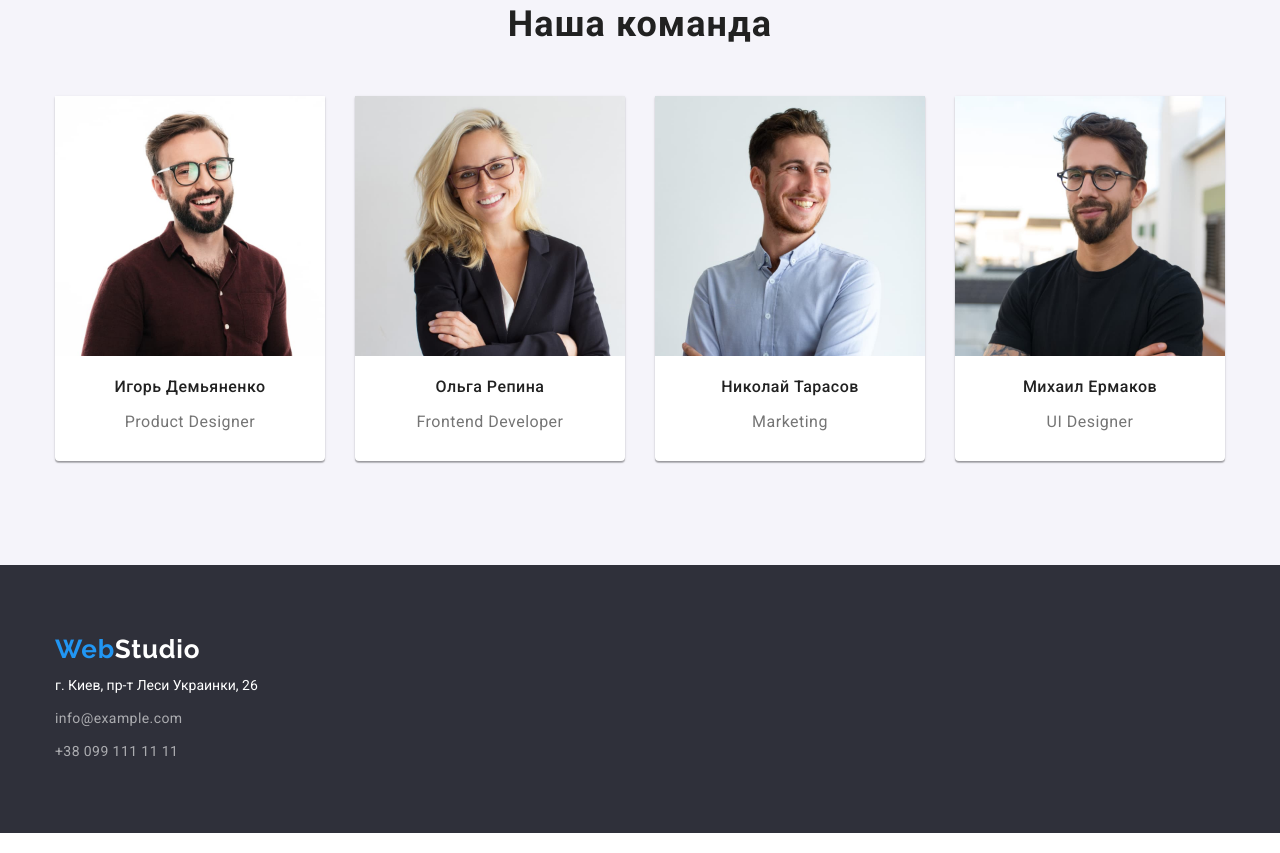
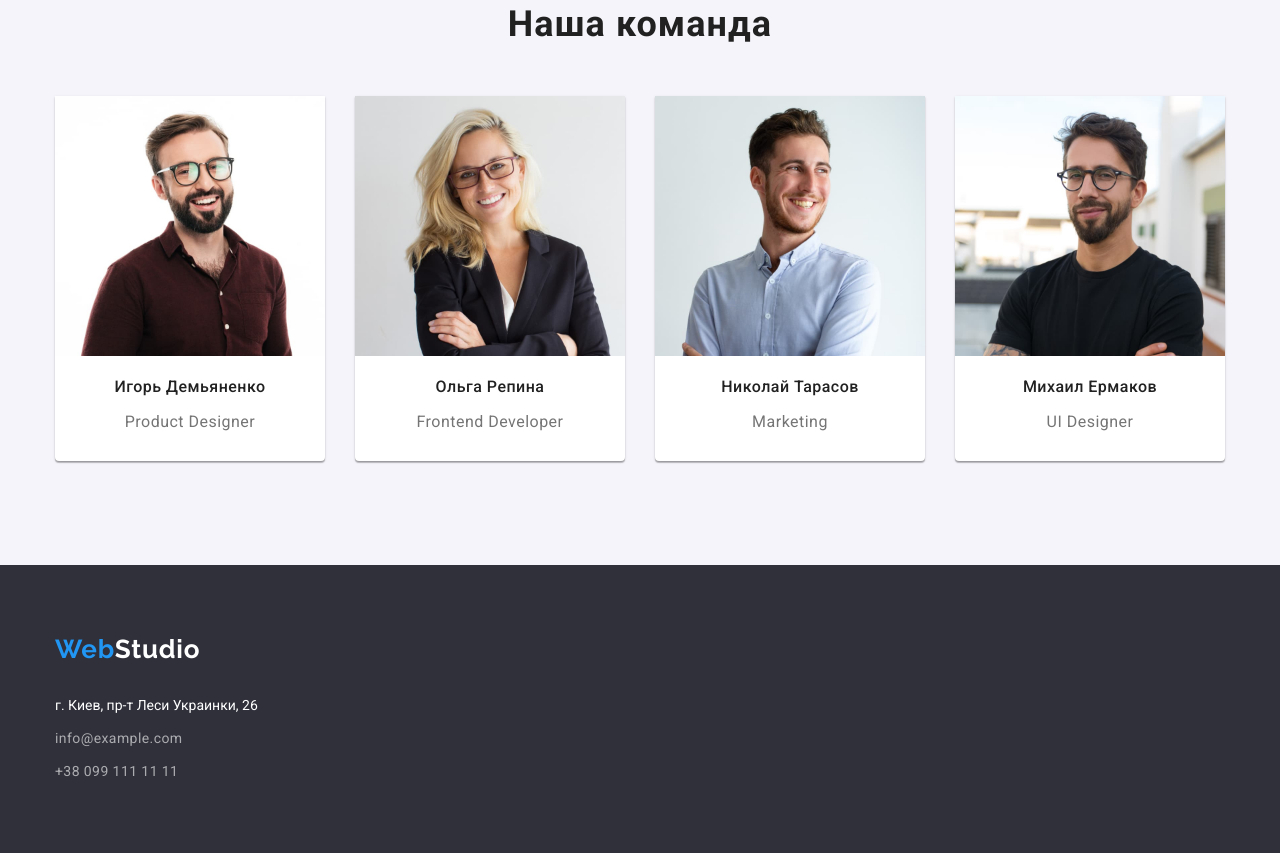
Before and after one commit to fsMaria/goit-markup-hw-03, a plain HTML site: page index.html in a window 1280 px wide. Shown: the part 1544-2397 px from the top of the page. Drawn offline with nearby package versions, Linux system fonts and the light colour scheme.

Commit message:
добавляет позиционирование футера

```diff
--- a/css/styles.css
+++ b/css/styles.css
@@ -427,7 +427,8 @@ html {
 .footer .logo {
   margin-bottom: 20px;
 }
-.street p {
+.location  {
+  margin-top: 20px;
   margin-bottom: 9px;
 }
 .footer-link:not(:last-child) {
--- a/index.html
+++ b/index.html
@@ -109,7 +109,7 @@
         <div class="container">
         <a class="logo " href=""><span class="web">Web</span><span class="studio-footer">Studio</span></a>
         <address  class="street">
-            <p>г. Киев, пр-т Леси Украинки, 26</p>
+            <p class="location">г. Киев, пр-т Леси Украинки, 26</p>
             <ul class="contact-footer">
                 <li class="footer-link"> <a href="mailto:info@example.com">info@example.com</a></li>
                 <li class="footer-link"> <a href="tel:+380991111111">+38 099 111 11 11</a></li>
```
Also changed, not shown: portfolio.html (+1 -1 lines).
